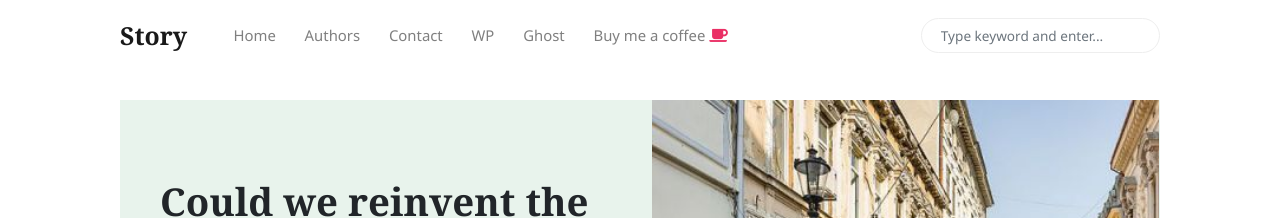
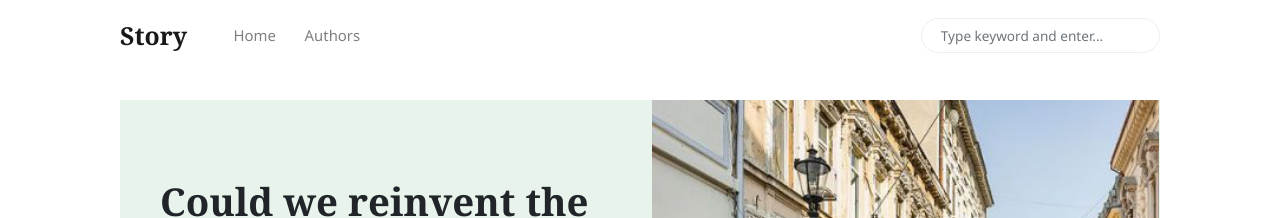
Before and after one commit to Zulfkr197/story, a Jekyll site: the page built from index.html, in a window 1280 px wide. Shown: the top 218 px of the page. Built offline with Jekyll 4.4.1, drawn with Linux system fonts in a browser that asks for light colours; nearby versions of some CDN libraries; the list of posts is cut into pages by our own code.

Commit message:
Update menu-header.html

```diff
--- a/_includes/menu-header.html
+++ b/_includes/menu-header.html
@@ -6,15 +6,3 @@
 <li class="nav-item">
 <a class="nav-link" href="{{site.baseurl}}/authors-list.html">Authors</a>
 </li>
-<li class="nav-item">
-<a class="nav-link" href="{{site.baseurl}}/contact.html">Contact</a>
-</li>
-<li class="nav-item">
-<a target="_blank" class="nav-link" href="https://www.wowthemes.net/themes/mundana-wordpress/">WP</a>
-</li>
-<li class="nav-item">
-<a target="_blank" class="nav-link" href="https://www.wowthemes.net/themes/mundana-ghost/">Ghost</a>
-</li>
-<li class="nav-item">
-<a target="_blank" class="nav-link" href="https://www.wowthemes.net/donate/">Buy me a coffee <i class="fa fa-coffee text-danger"></i></a>
-</li>
```
